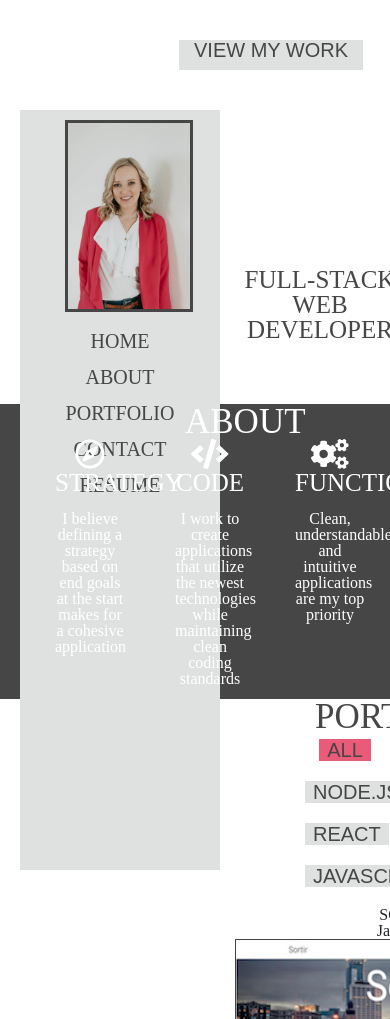
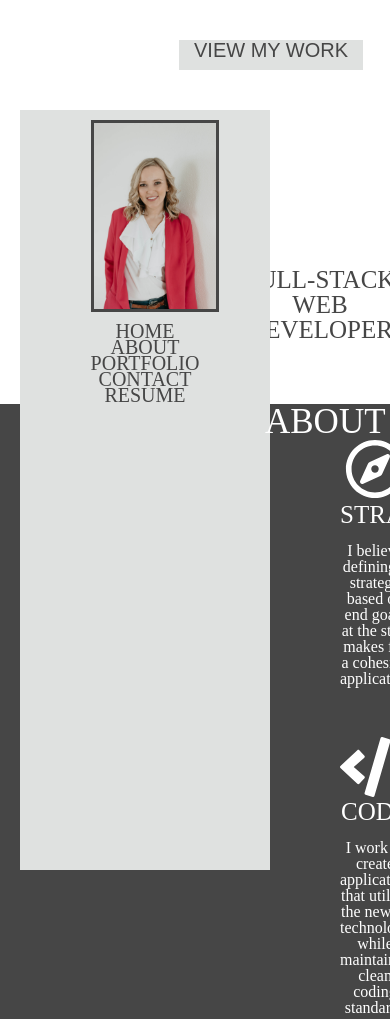
Before and after one commit to danielaine3/portfolio, a website with bundled scripts: page app/public/index.html in a window 390 px wide. Shown: the part 640-1659 px from the top of the page. Built offline with nearby package versions, Linux system fonts and the light colour scheme; a web font is replaced by a local one.

Commit message:
about section grid finished

```diff
--- a/app/public/css/style.css
+++ b/app/public/css/style.css
@@ -35,7 +35,7 @@ body {
 }
 
 #heading {
-	width:40%;
+	width:55%;
 	display: block;
     margin-left: auto;
     margin-right: auto;
@@ -70,6 +70,7 @@ body {
 	font-size: 20px;
 	text-align: center;
 	text-decoration: none;
+	line-height: 0px;
 }
 
 .mini-title:hover {
@@ -101,8 +102,7 @@ a:hover {
 	background-color: #464646;
 	width:100%;
 	margin:auto;
-	padding-left: 300px;
-	padding-right: 70px;
+	padding-left:250px;
 }
 
 .about {
@@ -113,6 +113,7 @@ a:hover {
 	background-color: #464646;
 	min-height:260px;
 	overflow: scroll;
+	padding-left:250px;
 }
 
 .about-icon {
@@ -121,8 +122,9 @@ a:hover {
 
 .skill-set {
 	float:left;
+	font-size:16px;
 	width:100px;
-	margin:0px 100px 50px 100px;
+	margin:0px 75px 50px 75px;
 }
 
 .skill-title {
@@ -274,87 +276,3 @@ footer {
 	height:70px;
 	padding-top:30px;
 }
-
-/* Width at 980px and below */
-@media screen and (max-width: 980px) {
-	.container {
-		padding-left:220px ;
-	}
-
-	#about-title, #contact-title {
-		padding-left: 130px;
-	}
-
-	.skill-set {
-		margin: 0px 50px 25px 50px;
-	}
-
-	#gallery {
-		margin-left: 185px;
-	}
-
-	#contact {
-		margin-left: 100px;
-	}
-
-}
-
-/* Width at 768px and below */
-@media screen and (max-width: 768px) {
-	.container {
-		padding-left: 205px;
-	}
-
-	.about-icon {
-		font-size: 40px;
-	}
-
-	.skill-set {
-		margin:0px 20px 12px 20px;
-	}
-
-	#gallery {
-		margin-left: 90px;
-	}
-}
-
-/* Width at 640px and below */
-@media screen and (max-width: 640px) {
-	.sidebar {
-		width: 200px;
-	}
-
-	.selfie {
-		margin-left: 35px;
-	}
-
-	.container {
-		padding-left: 170px;
-	}
-
-	button {
-		padding-left: 8px;
-		padding-right:8px;
-	}
-
-	#about-title {
-		padding-left:170px;
-	}
-
-	.about-icon {
-		font-size: 30px;
-	}
-
-	.skill-set {
-		margin:0px 10px 6px 10px;
-	}
-
-	#gallery {
-		margin-left: 10px;
-	}
-
-	input {
-		width: 300px;
-	}
-
-}
--- a/app/public/index.html
+++ b/app/public/index.html
@@ -54,7 +54,6 @@
 		</div>
 	</div>
 	<div class="row about">
-		<div class="col"></div>
 		<div class="col skill-set">
 			<div class="about-icon"><i class="far fa-compass"></i></div>
 			<div class="skill-title">STRATEGY</div>
```
